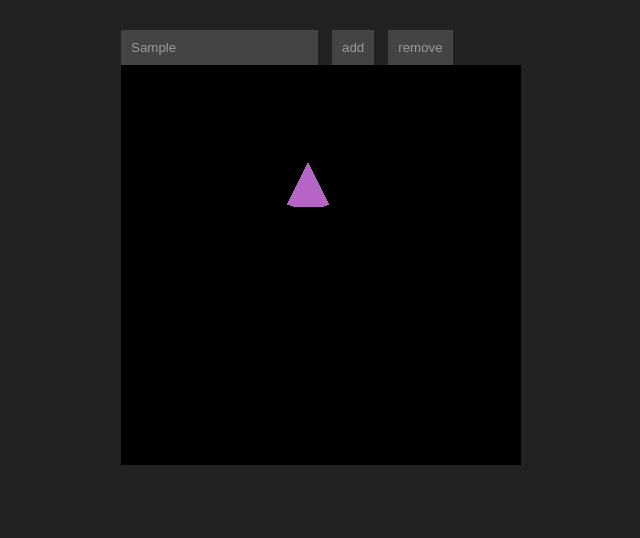
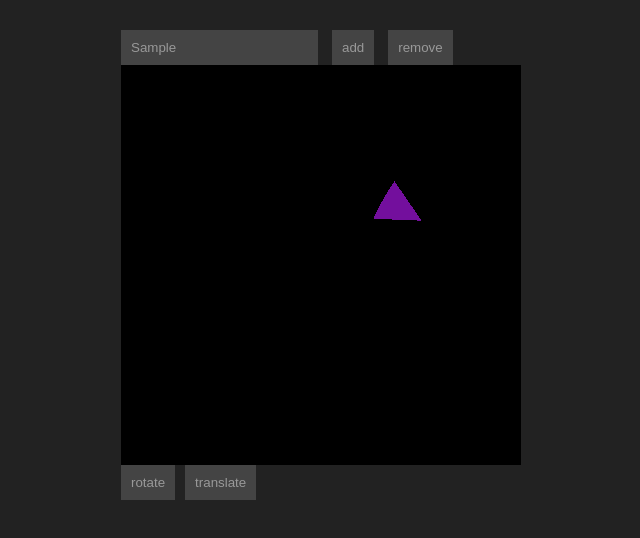
Before and after one commit to jorahty/slughub, a plain HTML site: page index.html in a window 1280 px wide. Both pictures are taken after typing "Sample" into the empty fields and a click on the button "add". Shown: the whole page, without its empty margins (269-909 px from the left). Drawn offline with nearby package versions, Linux system fonts and the light colour scheme.

Commit message:
configure controls

```diff
--- a/main.js
+++ b/main.js
@@ -10,9 +10,10 @@ let gamestate = {}; // gamestate is dictionary of players
 let add = document.getElementById('add').onclick = () => {
     let id = document.querySelector('input').value;
     gamestate[id] = {
+        color: Math.random() * 0xffffff,
         x: -3 + Math.random() * 6,
         y: -3 + Math.random() * 6,
-        color: Math.random() * 0xffffff
+        rotation: Math.random() * 2 * Math.PI
     };
 };
 let remove = document.getElementById('remove').onclick = () => {
@@ -61,6 +62,7 @@ function update() {
         let mesh = new THREE.Mesh(geometry, material);
         mesh.position.x = gamestate[id].x;
         mesh.position.y = gamestate[id].y;
+        mesh.rotation.z = gamestate[id].rotation;
         scene.add(mesh);
 
         meshes[id] = {mesh, material, geometry};
@@ -77,6 +79,37 @@ function update() {
     }
 }
 
-// configure input controls
+// configure controls to listen for input
+createControls();
+
+// createControls
+function createControls() {
+
+    let rotate = document.createElement('button');
+    let translate = document.createElement('button');
+
+    rotate.innerText = 'rotate';
+    translate.innerText = 'translate';
+
+    // listen for rotate input
+    rotate.addEventListener('mousedown', () => { input(true, true) } )
+    rotate.addEventListener('mouseup', () => { input(false, true) } )
+
+    // listen for translate input
+    translate.addEventListener('mousedown', () => { input(true, false) } )
+    translate.addEventListener('mouseup', () => { input(false, false) } )
+
+    document.body.appendChild(rotate);
+    document.body.appendChild(translate);
+}
 
 // upon user input, send input to server
+function input(isDown, isRotate) {
+
+    let status = isDown ? "down" : "up";
+    let control = isRotate ? "rotate" : "translate";
+    console.log(`${control} is ${status}`);
+
+    // rotating = isDown && isRotate
+    // translating = isDown && !isRotate
+}
```
Also changed, not shown: index.html (+2 -0 lines).
